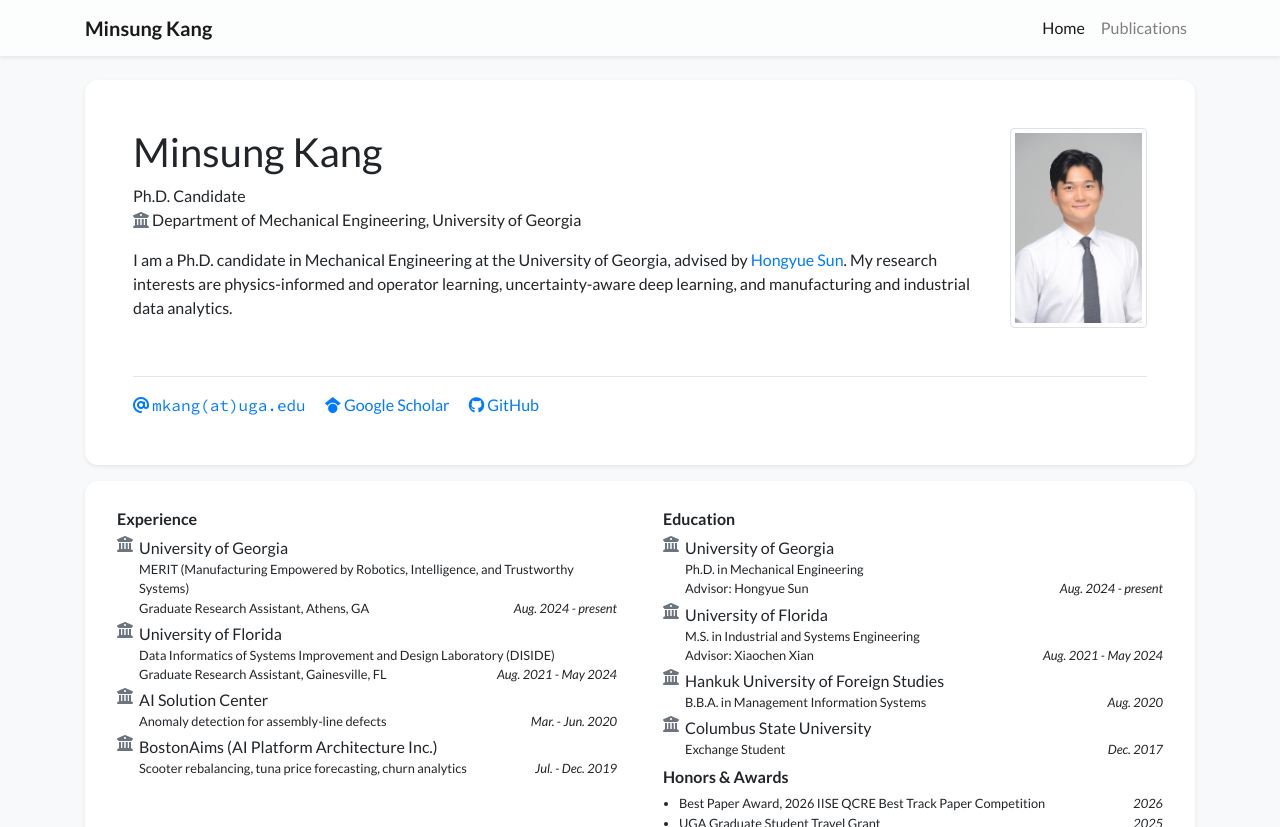
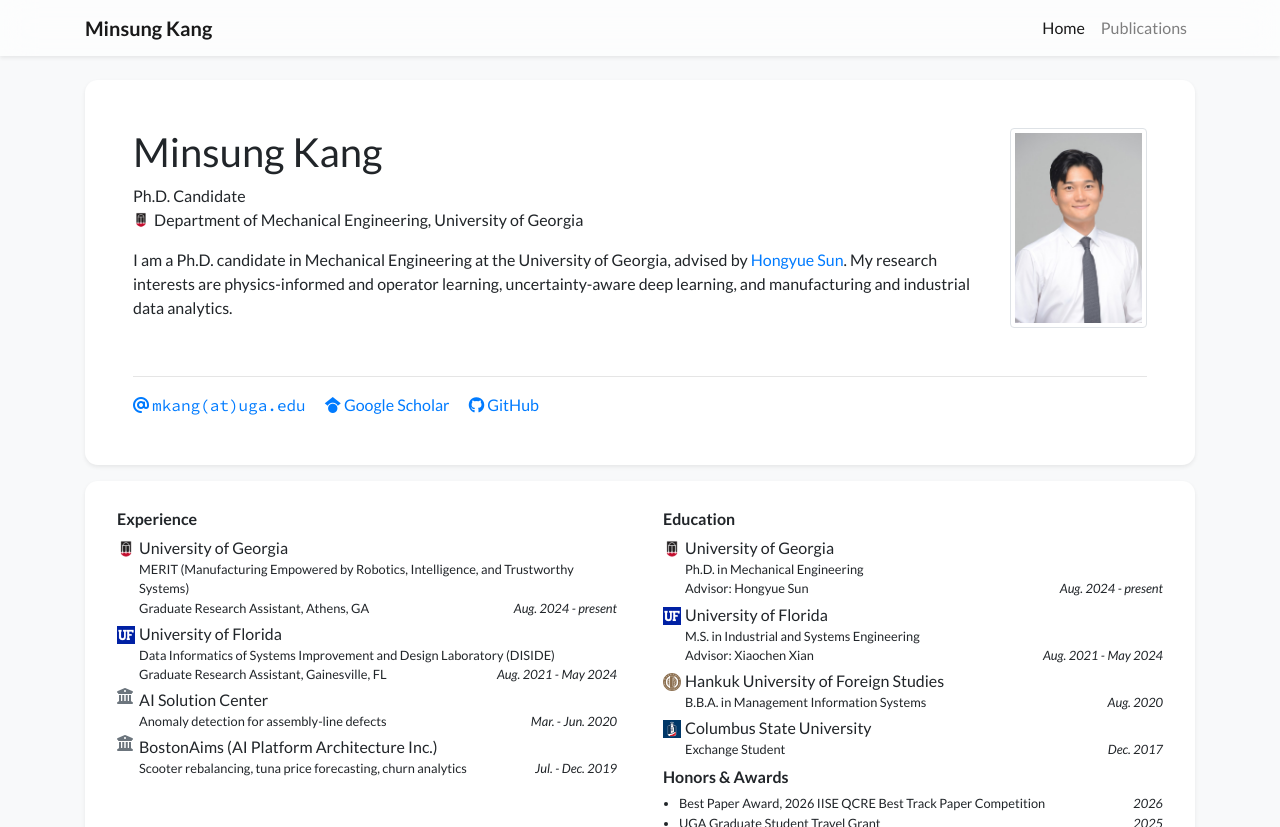
Before and after one commit to minsung-k/minsung-k.github.io, a Jekyll site: the page built from index.html, in a window 1280 px wide. Shown: the top 827 px of the page. Built offline with Jekyll 4.4.1, drawn with Linux system fonts in a browser that asks for light colours; nearby versions of some CDN libraries; a style sheet for code colours, icons or effects is not loaded.

Commit message:
Use school logos; drop template badges
Co-Authored-By: Claude Sonnet 5.5 <noreply@anthropic.com>
Claude-Session: https://claude.ai/code/session_011Viuu9hdhE2h1V3nq3Hj9S

```diff
--- a/_data/profile.yml
+++ b/_data/profile.yml
@@ -5,7 +5,7 @@ navbar_name: "Minsung Kang"
 positions:
 - name: Ph.D. Candidate
 - name: Department of Mechanical Engineering, University of Georgia
-  icon: university  # TODO: replace with `logo: /assets/images/badges/uga.png` once uploaded
+  logo: /assets/images/badges/uga.png
 
 email: "mkang@uga.edu"
 # TODO: cv_link: add a PDF of the CV under assets/ and link it here, e.g. /assets/cv/Minsung_Kang_CV.pdf
@@ -27,29 +27,34 @@ portrait_url: /assets/images/photos/portrait.jpg
 
 education:
 - name: University of Georgia
-  # logo: /assets/images/badges/uga.png
+  logo: /assets/images/badges/uga.png
   position: >-
     Ph.D. in Mechanical Engineering <br/>
     Advisor: Hongyue Sun
   date: Aug. 2024 - present
 - name: University of Florida
+  logo: /assets/images/badges/uf.png
   position: >-
     M.S. in Industrial and Systems Engineering <br/>
     Advisor: Xiaochen Xian
   date: Aug. 2021 - May 2024
 - name: Hankuk University of Foreign Studies
+  logo: /assets/images/badges/hufs.png
   position: B.B.A. in Management Information Systems
   date: Aug. 2020
 - name: Columbus State University
+  logo: /assets/images/badges/columbus.png
   position: Exchange Student
   date: Dec. 2017
 
 experience:
 - name: University of Georgia
+  logo: /assets/images/badges/uga.png
   dept: MERIT (Manufacturing Empowered by Robotics, Intelligence, and Trustworthy Systems)
   position: Graduate Research Assistant, Athens, GA
   date: Aug. 2024 - present
 - name: University of Florida
+  logo: /assets/images/badges/uf.png
   dept: Data Informatics of Systems Improvement and Design Laboratory (DISIDE)
   position: Graduate Research Assistant, Gainesville, FL
   date: Aug. 2021 - May 2024
```
Also changed, not shown: assets/images/badges/MIT_Social_circle.png (deleted), assets/images/badges/PKU_red.png (deleted).
